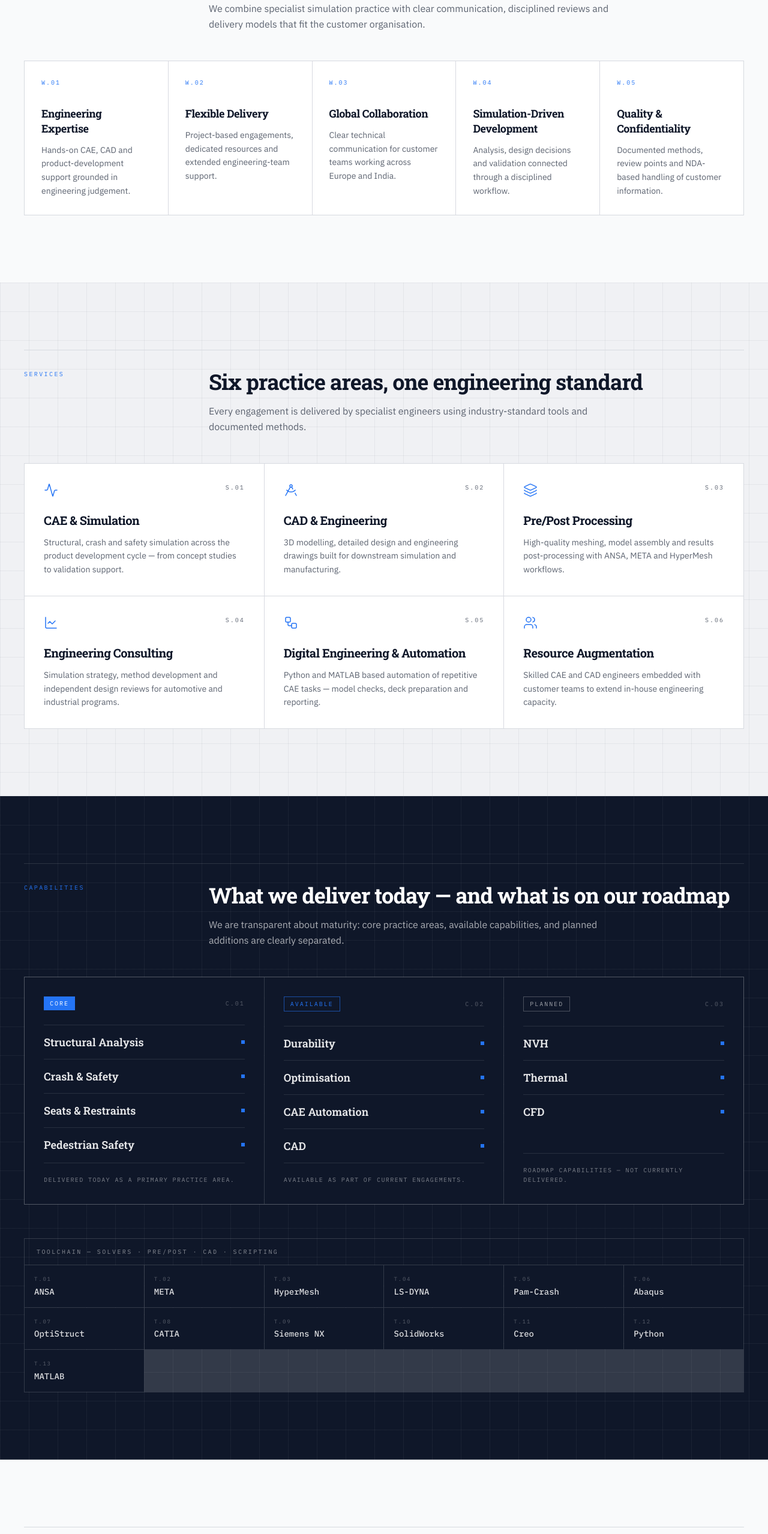
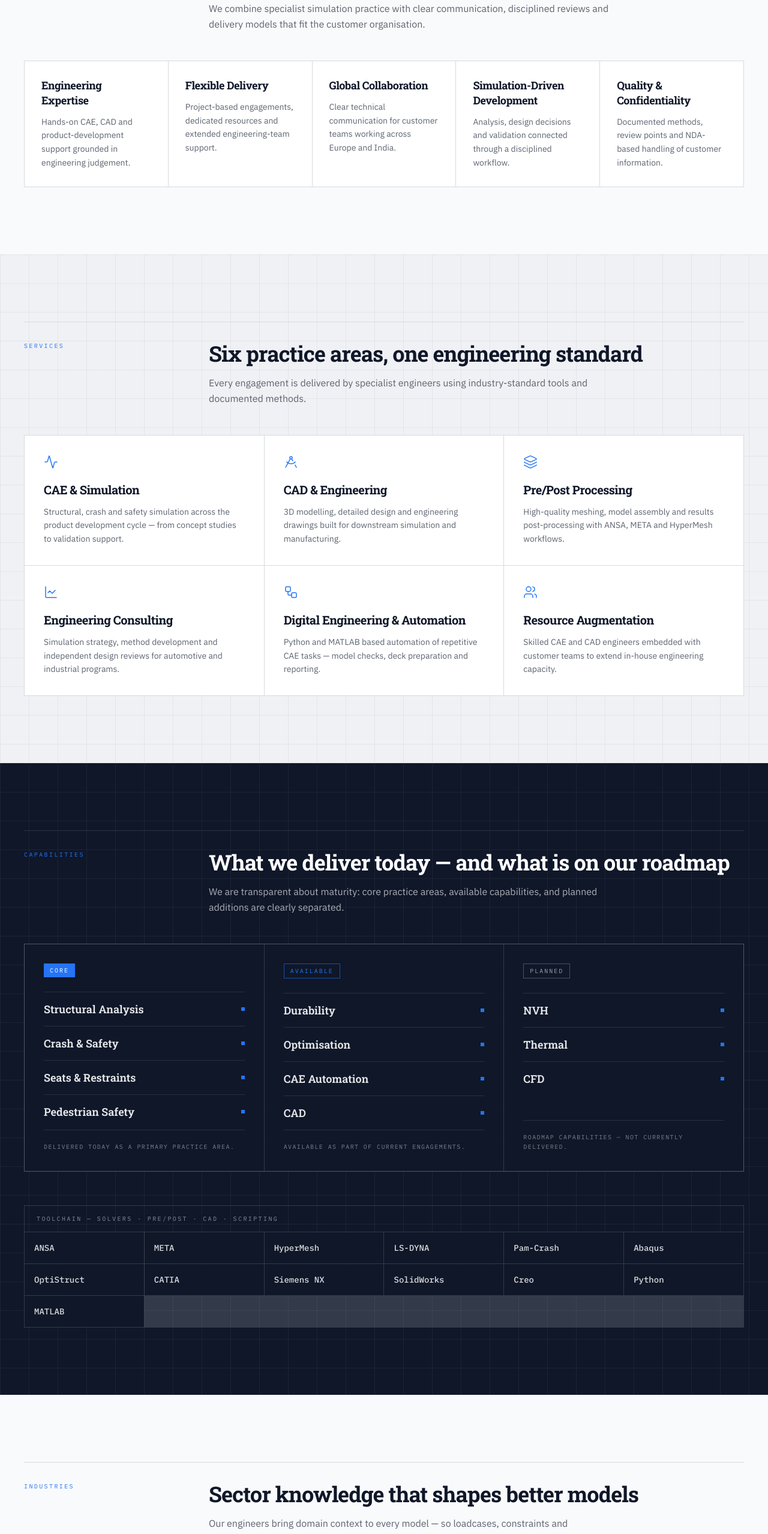
Before and after one commit to nishant-naik-1985/website-Final, a React (Vite) app in the folder apps/web/: page / in a window 1280 px wide. Shown: the part 2480-5037 px from the top of the page at 60% size. Built offline with nearby package versions, Linux system fonts and the light colour scheme; the HTML template or start-up script is replaced by a standard one.

Commit message:
Remove section numbers from website

```diff
--- a/apps/web/src/pages/HomePage.jsx
+++ b/apps/web/src/pages/HomePage.jsx
@@ -752,10 +752,7 @@ export default function HomePage() {
                             {WHY_ITEMS.map((item, i) => (
                                 <Reveal key={item.title} delay={0.06 * i} className="h-full">
                                     <article className="flex h-full flex-col bg-card p-6 lg:p-7">
-                                        <span className="font-mono text-[10px] tracking-[0.2em] text-electric">
-                                            W.{String(i + 1).padStart(2, '0')}
-                                        </span>
-                                        <h3 className="mt-8 font-display text-lg font-bold leading-snug tracking-tight text-navy">
+                                        <h3 className="font-display text-lg font-bold leading-snug tracking-tight text-navy">
                                             {item.title}
                                         </h3>
                                         <p className="mt-3 text-sm leading-relaxed text-muted-foreground">{item.detail}</p>
@@ -786,11 +783,8 @@ export default function HomePage() {
                                                 strokeWidth={1.5}
                                                 aria-hidden="true"
                                             />
-                                            <span className="font-mono text-[10px] tracking-[0.2em] text-muted-foreground group-hover:text-white/40">
-                                                S.0{i + 1}
-                                            </span>
                                         </div>
-                                        <h3 className="mt-6 font-display text-xl font-bold tracking-tight text-navy group-hover:text-white">
+                                        <h3 className="mt-5 font-display text-xl font-bold tracking-tight text-navy group-hover:text-white">
                                             {service.title}
                                         </h3>
                                         <p className="mt-3 text-sm leading-relaxed text-muted-foreground group-hover:text-white/65">
@@ -824,9 +818,6 @@ export default function HomePage() {
                                             >
                                                 {group.status}
                                             </span>
-                                            <span className="font-mono text-[10px] tracking-[0.2em] text-white/30">
-                                                C.0{gi + 1}
-                                            </span>
                                         </div>
                                         <ul className="mt-6 flex-1 divide-y divide-white/10 border-y border-white/10">
                                             {group.items.map((item) => (
@@ -853,12 +844,9 @@ export default function HomePage() {
                                     Toolchain — Solvers · Pre/Post · CAD · Scripting
                                 </p>
                                 <div className="grid grid-cols-2 gap-px bg-white/15 sm:grid-cols-3 md:grid-cols-4 lg:grid-cols-6">
-                                    {TOOLS.map((tool, i) => (
+                                    {TOOLS.map((tool) => (
                                         <div key={tool} className="bg-navy px-4 py-4">
-                                            <p className="font-mono text-[9px] tracking-[0.2em] text-white/30">
-                                                T.{String(i + 1).padStart(2, '0')}
-                                            </p>
-                                            <p className="mt-1 font-mono text-sm font-medium text-white/85">{tool}</p>
+                                            <p className="font-mono text-sm font-medium text-white/85">{tool}</p>
                                         </div>
                                     ))}
                                 </div>
@@ -881,9 +869,6 @@ export default function HomePage() {
                             {INDUSTRIES.map((industry, i) => (
                                 <Reveal key={industry.name} delay={0.06 * i} className="h-full">
                                     <div className="flex h-full items-start gap-5 bg-card p-6 lg:p-7">
-                                        <span className="font-display text-3xl font-bold leading-none text-navy/10">
-                                            {String(i + 1).padStart(2, '0')}
-                                        </span>
                                         <div>
                                             <industry.icon
                                                 className="h-5 w-5 text-electric"
@@ -917,10 +902,7 @@ export default function HomePage() {
                             {PROCESS_STEPS.map((step, i) => (
                                 <Reveal key={step.name} delay={0.06 * i} className="h-full">
                                     <div className="flex h-full flex-col bg-card p-5">
-                                        <span className="font-display text-4xl font-bold leading-none text-electric">
-                                            {String(i + 1).padStart(2, '0')}
-                                        </span>
-                                        <h3 className="mt-5 font-display text-base font-bold tracking-tight text-navy">
+                                        <h3 className="font-display text-base font-bold tracking-tight text-navy">
                                             {step.name}
                                         </h3>
                                         <p className="mt-2.5 text-[13px] leading-relaxed text-muted-foreground">
@@ -960,10 +942,7 @@ export default function HomePage() {
                             {DELIVERY_MODELS.map((model, i) => (
                                 <Reveal key={model.name} delay={0.06 * i} className="h-full">
                                     <article className="flex h-full flex-col bg-card p-6 lg:p-7">
-                                        <span className="font-display text-4xl font-bold leading-none text-electric">
-                                            {String(i + 1).padStart(2, '0')}
-                                        </span>
-                                        <h3 className="mt-6 font-display text-lg font-bold leading-snug tracking-tight text-navy">
+                                        <h3 className="font-display text-lg font-bold leading-snug tracking-tight text-navy">
                                             {model.name}
                                         </h3>
                                         <p className="mt-3 text-sm leading-relaxed text-muted-foreground">{model.detail}</p>
@@ -1020,9 +999,6 @@ export default function HomePage() {
                                                 </li>
                                             ))}
                                         </ul>
-                                        <p className="mt-6 font-mono text-[10px] tracking-[0.2em] text-white/30">
-                                            Q.0{gi + 1}
-                                        </p>
                                     </div>
                                 </Reveal>
                             ))}
```
